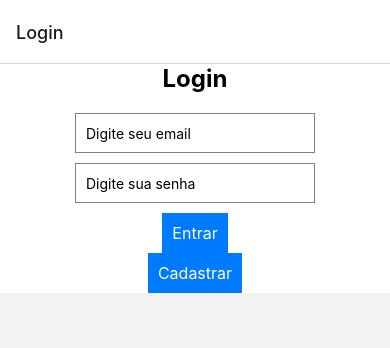
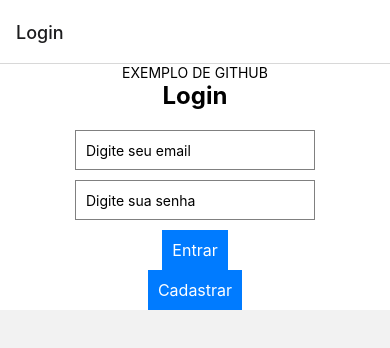
Before and after one commit to ronan16/aula-firebase, a React Native app: screen /Login in a window 390 px wide. Shown: the top 348 px of the page. Built offline with nearby package versions, Linux system fonts and the light colour scheme.

Commit message:
Exemplo de branch

```diff
--- a/src/pages/Login/Login.jsx
+++ b/src/pages/Login/Login.jsx
@@ -28,6 +28,7 @@ export default function Login({ navigation }) {
 
     return (
         <View style={styles.container}>
+            <Text>EXEMPLO DE GITHUB</Text>
             <Text style={styles.titulo}>Login</Text>
             <TextInput
                 style={styles.entradaTexto}
```
